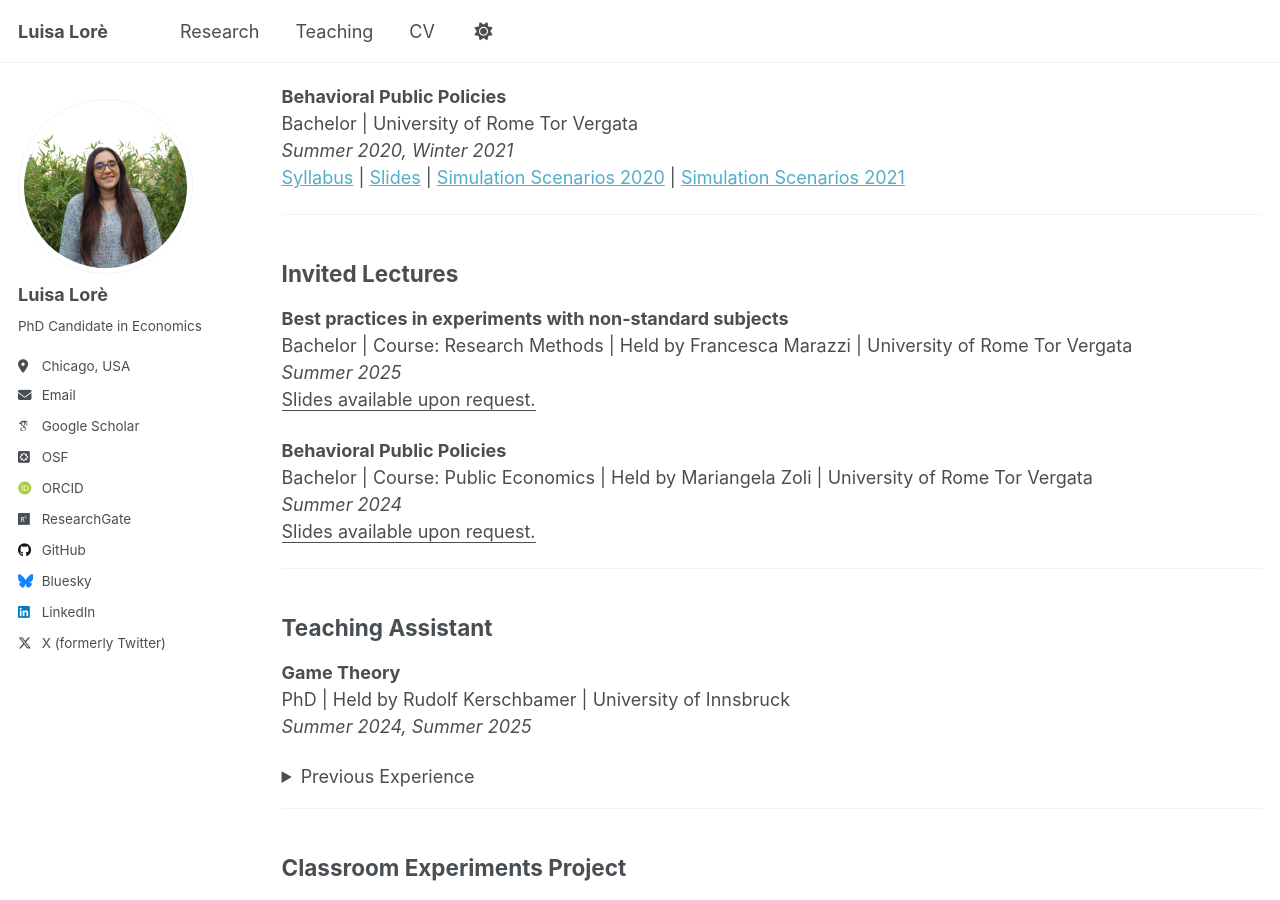
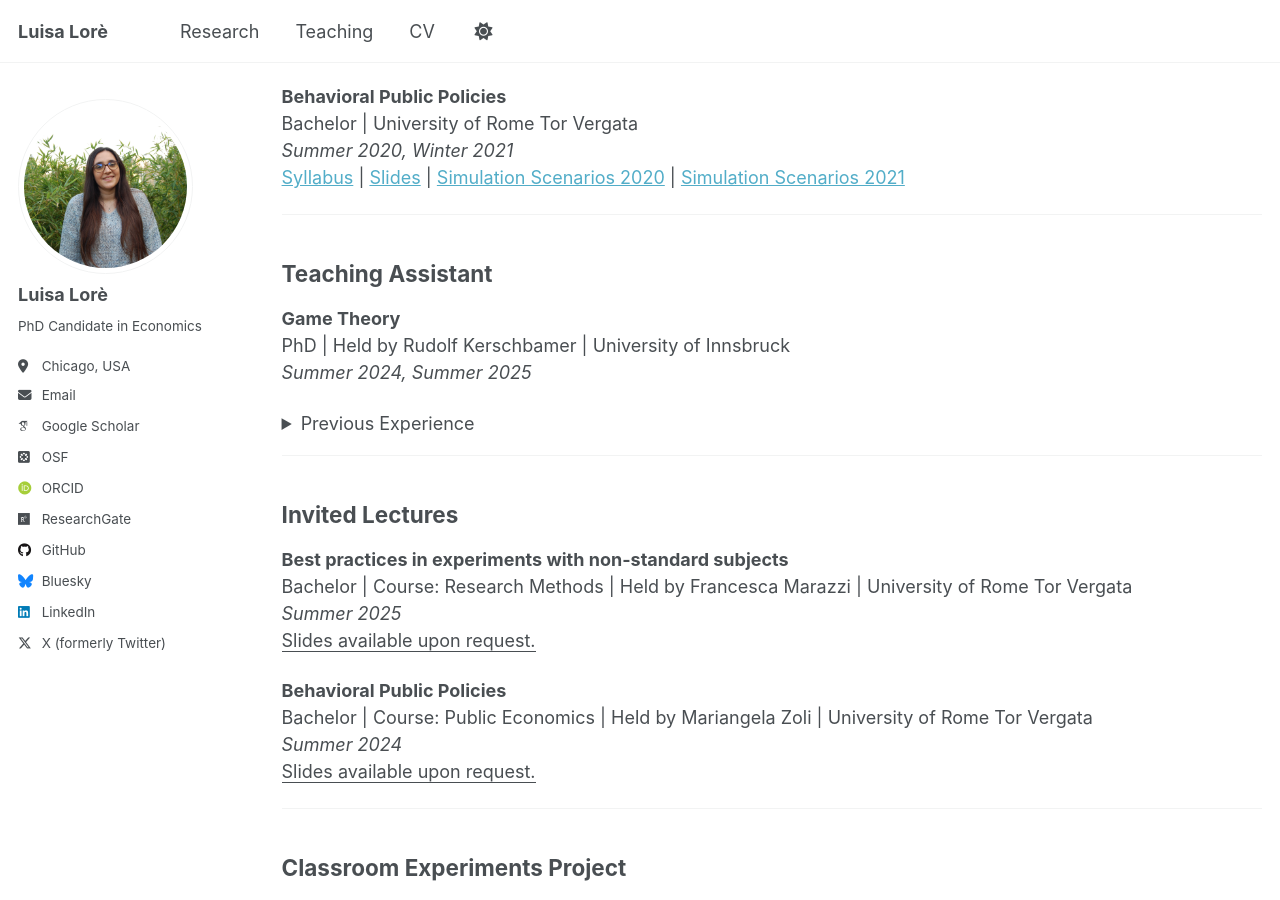
Before and after one commit to LuisaLore/luisalore, a Jekyll site: the page built from _pages/teaching.md, in a window 1280 px wide and 900 px high, scrolled down 389 px. Built offline with Jekyll 4.4.1, drawn with Linux system fonts in a browser that asks for light colours; some web fonts are replaced; a script that is not in the unit is left out; part of the change alters nothing that is shown.

Commit message:
Update teaching.md

```diff
--- a/_pages/teaching.md
+++ b/_pages/teaching.md
@@ -25,20 +25,6 @@ Master | University of Innsbruck<br>
 Bachelor | University of Rome Tor Vergata<br>
 <em>Summer 2020, Winter 2021</em><br>
 <a href="{{ site.baseurl }}/files/SARI_PCC_Programma.pdf">Syllabus</a> | <a href="{{ site.baseurl }}/files/SARI_PCC_Lezioni.pdf">Slides</a> | <a href="{{ site.baseurl }}/files/SARI_PPC_ScenariSimulazioni_2019-20.pdf">Simulation Scenarios 2020</a> | <a href="{{ site.baseurl }}/files/SARI_PPC_ScenariSimulazioni_2020-21.pdf">Simulation Scenarios 2021</a></p>
-
----
-
-## Invited Lectures
-
-**Best practices in experiments with non-standard subjects**<br>
-Bachelor | Course: Research Methods | Held by Francesca Marazzi | University of Rome Tor Vergata<br>
-*Summer 2025*<br>
-<u class="spelling">Slides available upon request.</u>
-
-**Behavioral Public Policies**<br>
-Bachelor | Course: Public Economics | Held by Mariangela Zoli | University of Rome Tor Vergata<br>
-*Summer 2024*<br>
-<u class="spelling">Slides available upon request.</u>
 
 ---
 
@@ -109,6 +95,20 @@ Bachelor | Held by Gianni De Fraja | University of Rome Tor Vergata<br>
 
 ---
 
+## Invited Lectures
+
+**Best practices in experiments with non-standard subjects**<br>
+Bachelor | Course: Research Methods | Held by Francesca Marazzi | University of Rome Tor Vergata<br>
+*Summer 2025*<br>
+<u class="spelling">Slides available upon request.</u>
+
+**Behavioral Public Policies**<br>
+Bachelor | Course: Public Economics | Held by Mariangela Zoli | University of Rome Tor Vergata<br>
+*Summer 2024*<br>
+<u class="spelling">Slides available upon request.</u>
+
+---
+
 ## Classroom Experiments Project
 
 <p>From Winter 2020 to Summer 2024, I served as Classroom Experiments Manager at <strong>LUISS Guido Carli</strong>, where I managed and coordinated in-class economic experiments for both undergraduate and graduate courses. My role involved experimental design and setup, real-time execution support, and post-experiment data analysis assistance. I primarily utilized <strong>Veconlab</strong> as the main experimental platform, alongside other tools as needed.</p>
```
